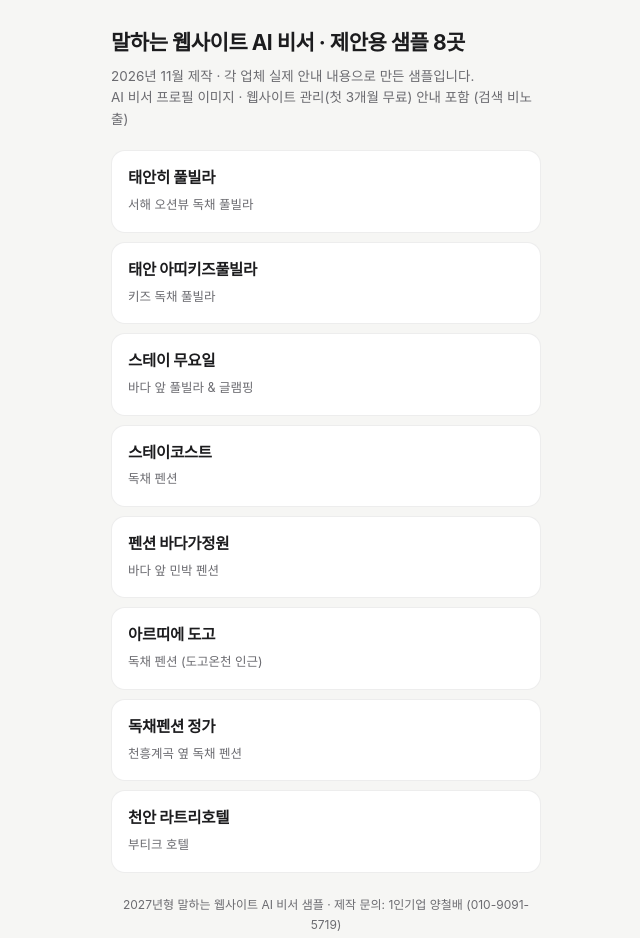
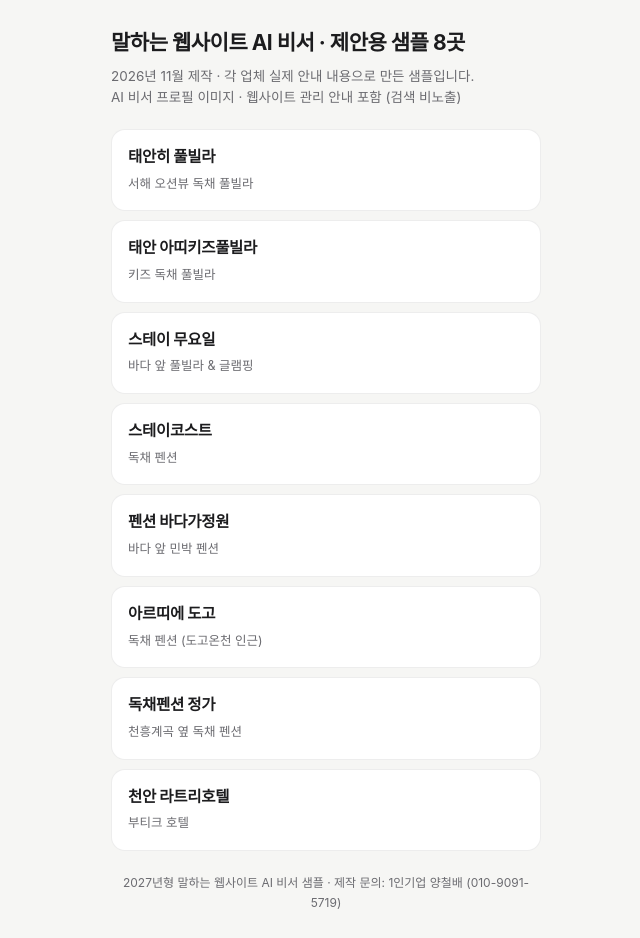
Before and after one commit to a90915719-hue/ai-samples, a plain HTML site: page index.html in a window 1280 px wide. Shown: the whole page, without its empty margins (314-954 px from the left). Drawn offline with Linux system fonts and the light colour scheme.

Commit message:
목록 페이지 관리 문구에서 기간 조건 제거

```diff
--- a/index.html
+++ b/index.html
@@ -19,7 +19,7 @@
 <body>
 <div class="wrap">
   <h1>말하는 웹사이트 AI 비서 · 제안용 샘플 8곳</h1>
-  <p class="sub">2026년 11월 제작 · 각 업체 실제 안내 내용으로 만든 샘플입니다.<br>AI 비서 프로필 이미지 · 웹사이트 관리(첫 3개월 무료) 안내 포함 (검색 비노출)</p>
+  <p class="sub">2026년 11월 제작 · 각 업체 실제 안내 내용으로 만든 샘플입니다.<br>AI 비서 프로필 이미지 · 웹사이트 관리 안내 포함 (검색 비노출)</p>
   <a class="item" href="./taeanhee/"><b>태안히 풀빌라</b><span>서해 오션뷰 독채 풀빌라</span></a>
   <a class="item" href="./addikids/"><b>태안 아띠키즈풀빌라</b><span>키즈 독채 풀빌라</span></a>
   <a class="item" href="./staymuyoil/"><b>스테이 무요일</b><span>바다 앞 풀빌라 & 글램핑</span></a>
```
